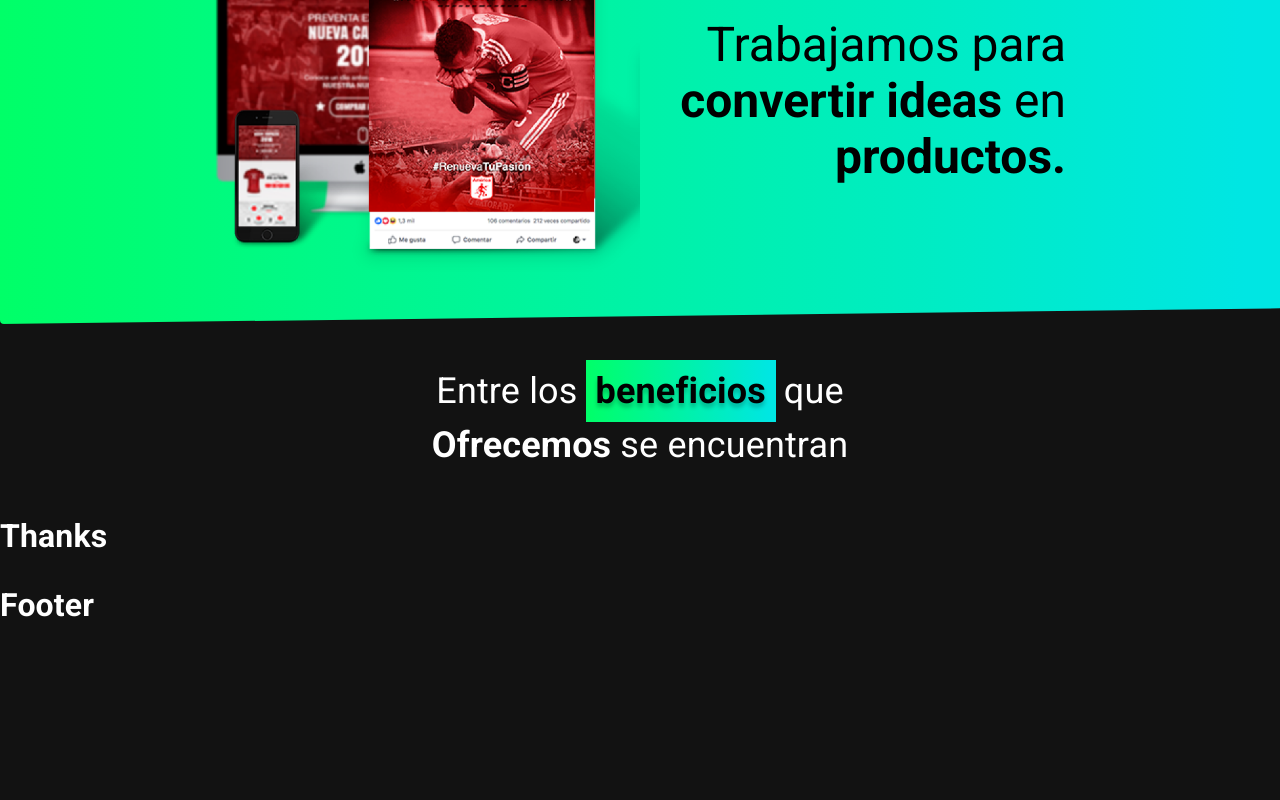
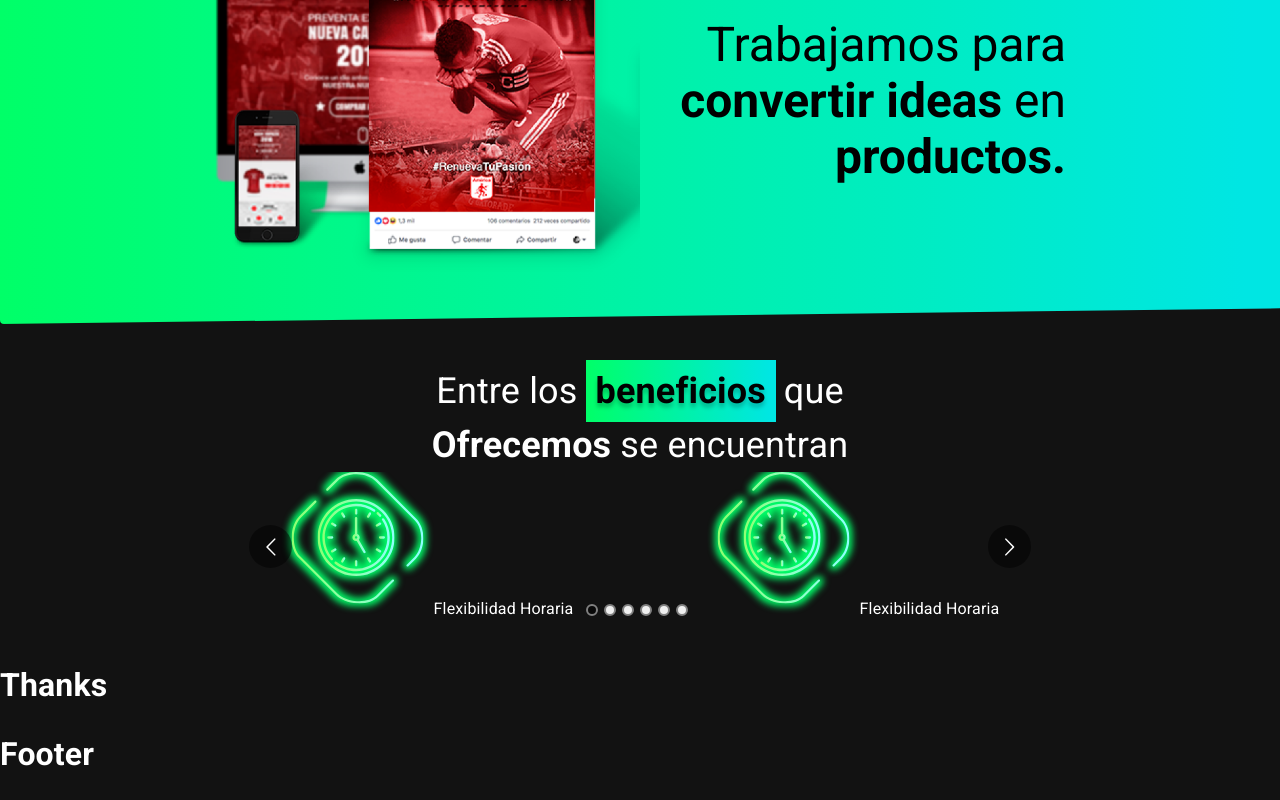
Before and after one commit to andresrubiot/mui-landing-page, a React (Create React App) app: page / in a window 1280 px wide. Shown: the part 657-1457 px from the top of the page. Before the commit the page ends 1308 px from the top, so only its background shows below. Built offline with nearby package versions, Linux system fonts and the light colour scheme.

Commit message:
React carousel

```diff
--- a/package.json
+++ b/package.json
@@ -12,6 +12,7 @@
     "@testing-library/user-event": "^13.5.0",
     "react": "^18.2.0",
     "react-dom": "^18.2.0",
+    "react-multi-carousel": "^2.8.2",
     "react-scripts": "5.0.1",
     "react-scroll": "^1.8.9",
     "web-vitals": "^2.1.4"
--- a/src/components/Benefits.jsx
+++ b/src/components/Benefits.jsx
@@ -3,6 +3,8 @@ import Container from "@mui/material/Container";
 import Grid from "@mui/material/Grid";
 import Typography from "@mui/material/Typography";
 import { styled } from "@mui/material";
+import Carousel from "react-multi-carousel";
+import "react-multi-carousel/lib/styles.css";
 
 const StyledTypography = styled(Typography) ({
     variant: 'span',
@@ -13,6 +15,25 @@ const StyledTypography = styled(Typography) ({
     lineHeight: '42px',
     color: 'initial',
 });
+
+const responsive = {
+    superLargeDesktop: {
+        breakpoint: { max: 4000, min: 3000 },
+        items: 4
+    },
+    desktop: {
+        breakpoint: { max: 3000, min: 1024 },
+        items: 4
+    },
+    tablet: {
+        breakpoint: { max: 1024, min: 464 },
+        items: 2
+    },
+    mobile: {
+        breakpoint: { max: 464, min: 0 },
+        items: 1
+    }
+};
 
 function Benefits() {
     return (
@@ -31,6 +52,40 @@ function Benefits() {
                         <b>Ofrecemos</b> se encuentran
                     </Typography>
                 </Grid>
+
+                <Grid item xs={12}>
+                    <Carousel
+                        responsive={responsive}
+                        infinite={true}
+                        showDots={true}>
+
+                        <div>
+                            <img src="assets/benefits/flexibilidadHoraria.svg" alt="Flexibilidad Horaria" />
+                            Flexibilidad Horaria
+                        </div>
+                        <div>
+                            <img src="assets/benefits/flexibilidadHoraria.svg" alt="Flexibilidad Horaria" />
+                            Flexibilidad Horaria
+                        </div>
+                        <div>
+                            <img src="assets/benefits/flexibilidadHoraria.svg" alt="Flexibilidad Horaria" />
+                            Flexibilidad Horaria
+                        </div>
+                        <div>
+                            <img src="assets/benefits/flexibilidadHoraria.svg" alt="Flexibilidad Horaria" />
+                            Flexibilidad Horaria
+                        </div>
+                        <div>
+                            <img src="assets/benefits/flexibilidadHoraria.svg" alt="Flexibilidad Horaria" />
+                            Flexibilidad Horaria
+                        </div>
+                        <div>
+                            <img src="assets/benefits/flexibilidadHoraria.svg" alt="Flexibilidad Horaria" />
+                            Flexibilidad Horaria
+                        </div>
+
+                    </Carousel>
+                </Grid>
             </Grid>
         </Container>
     )
```
Also changed, not shown: public/assets/benefits/flexibilidadHoraria.svg (added), 1 other file (tests, documents, lock files or other folders).
